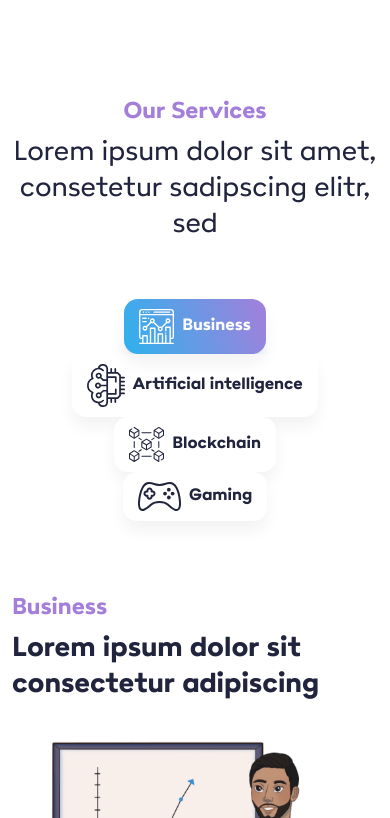
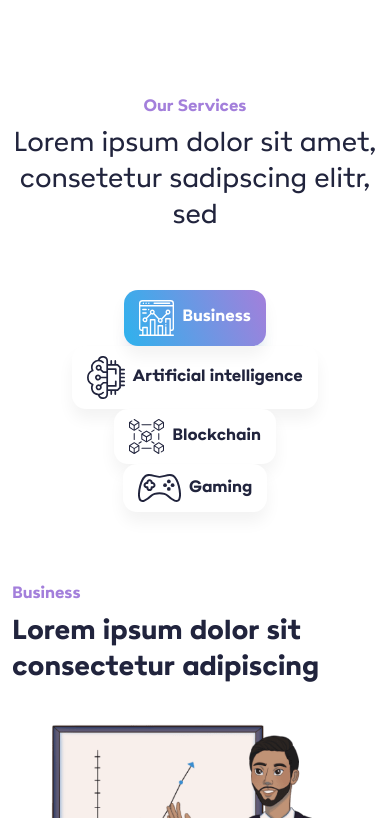
Before and after one commit to faysalchowdhury99/nihal, a website: page src/index.html in a window 390 px wide. Shown: the part 1126-1944 px from the top of the page. Drawn offline with nearby package versions, Linux system fonts and the light colour scheme.

Commit message:
Fix After Headeing Font Size For Mobile

```diff
--- a/src/css/responsive.scss
+++ b/src/css/responsive.scss
@@ -1,4 +1,7 @@
 @media only screen and (max-width: 575px) {
+  .after-heading {
+    font-size: 18px;
+  }
   .heading,
   .big-heading {
     font-size: 30px;
```
Also changed, not shown: src/css/responsive.css, 1 other file.
